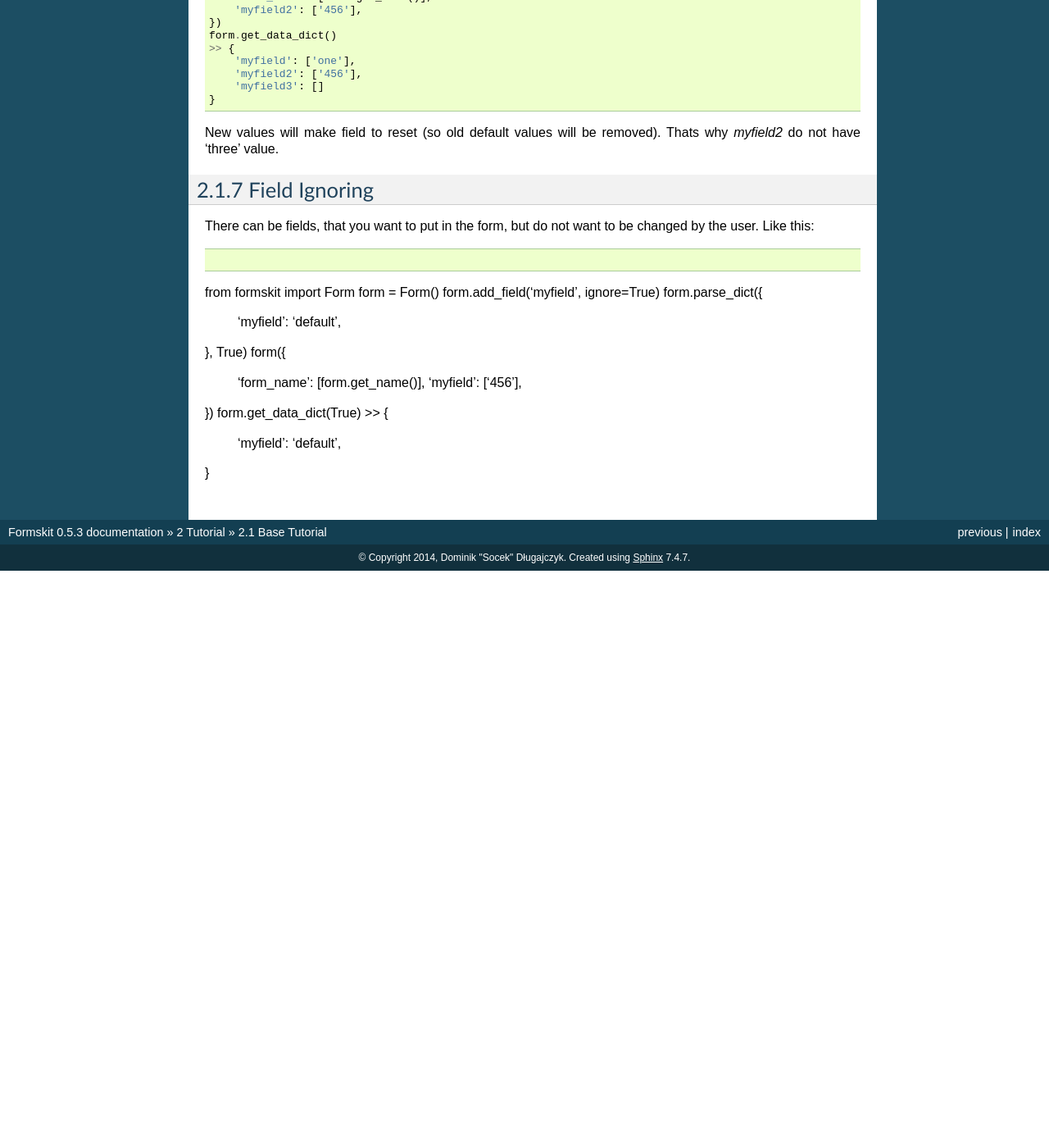
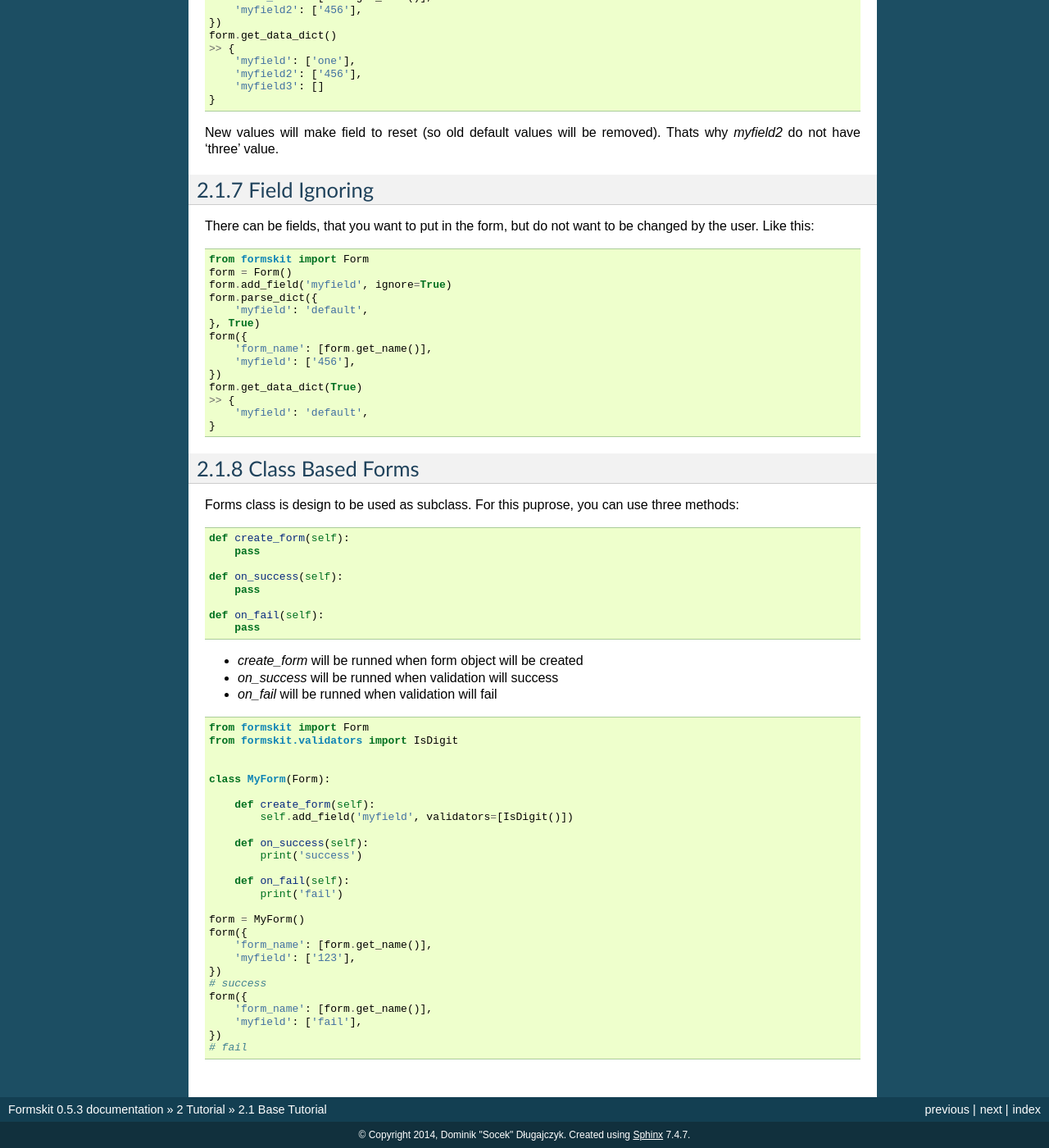
Before and after one commit to socek/formskit, a Sphinx documentation site: the page built from doc/tutorial1.rst, in a window 1280 px wide and 1400 px high, scrolled down 3124 px. Shown: the whole window at 82% size. Built offline with Sphinx 7.4.7, drawn with Linux system fonts in a browser that asks for light colours; before the commit the page ends 3820 px from its top, so only the background shows below that; some of the changed text lies outside the part shown.

Commit message:
Planning of documentaton.

```diff
--- /dev/null
+++ b/doc/api.rst
@@ -0,0 +1,3 @@
+==================
+3. Class Reference
+==================
--- a/doc/index.rst
+++ b/doc/index.rst
@@ -6,7 +6,7 @@
 Formskit
 ========
 
-``Formskit`` is validating forms more flexible.
+``Formskit`` is validating forms mechanizm made for flexibility.
 
 .. note::
 
--- a/doc/tutorial.rst
+++ b/doc/tutorial.rst
@@ -6,3 +6,5 @@
    :maxdepth: 3
 
    tutorial1
+   tutorial2
+   tutorial3
--- a/doc/tutorial1.rst
+++ b/doc/tutorial1.rst
@@ -230,17 +230,67 @@
 
 .. code-block:: python
 
-from formskit import Form
-form = Form()
-form.add_field('myfield', ignore=True)
-form.parse_dict({
-    'myfield': 'default',
-}, True)
-form({
-    'form_name': [form.get_name()],
-    'myfield': ['456'],
-})
-form.get_data_dict(True)
->> {
-    'myfield': 'default',
-}
+    from formskit import Form
+    form = Form()
+    form.add_field('myfield', ignore=True)
+    form.parse_dict({
+        'myfield': 'default',
+    }, True)
+    form({
+        'form_name': [form.get_name()],
+        'myfield': ['456'],
+    })
+    form.get_data_dict(True)
+    >> {
+        'myfield': 'default',
+    }
+
+2.1.8 Class Based Forms
+=======================
+
+Forms class is design to be used as subclass. For this puprose, you can use
+three methods:
+
+.. code-block:: python
+
+    def create_form(self):
+        pass
+
+    def on_success(self):
+        pass
+
+    def on_fail(self):
+        pass
+
+* `create_form` will be runned when form object will be created
+* `on_success` will be runned when validation will success
+* `on_fail` will be runned when validation will fail
+
+.. code-block:: python
+
+    from formskit import Form
+    from formskit.validators import IsDigit
+
+
+    class MyForm(Form):
+
+        def create_form(self):
+            self.add_field('myfield', validators=[IsDigit()])
+
+        def on_success(self):
+            print('success')
+
+        def on_fail(self):
+            print('fail')
+
+    form = MyForm()
+    form({
+        'form_name': [form.get_name()],
+        'myfield': ['123'],
+    })
+    # success
+    form({
+        'form_name': [form.get_name()],
+        'myfield': ['fail'],
+    })
+    # fail
--- /dev/null
+++ b/doc/tutorial2.rst
@@ -0,0 +1,3 @@
+=============
+2.2 Tree Form
+=============
--- /dev/null
+++ b/doc/tutorial3.rst
@@ -0,0 +1,3 @@
+=====================
+2.3 Custom Validators
+=====================
```
Also changed, not shown: other parts of doc/index.rst (+1 -0 lines), 2 other files.
